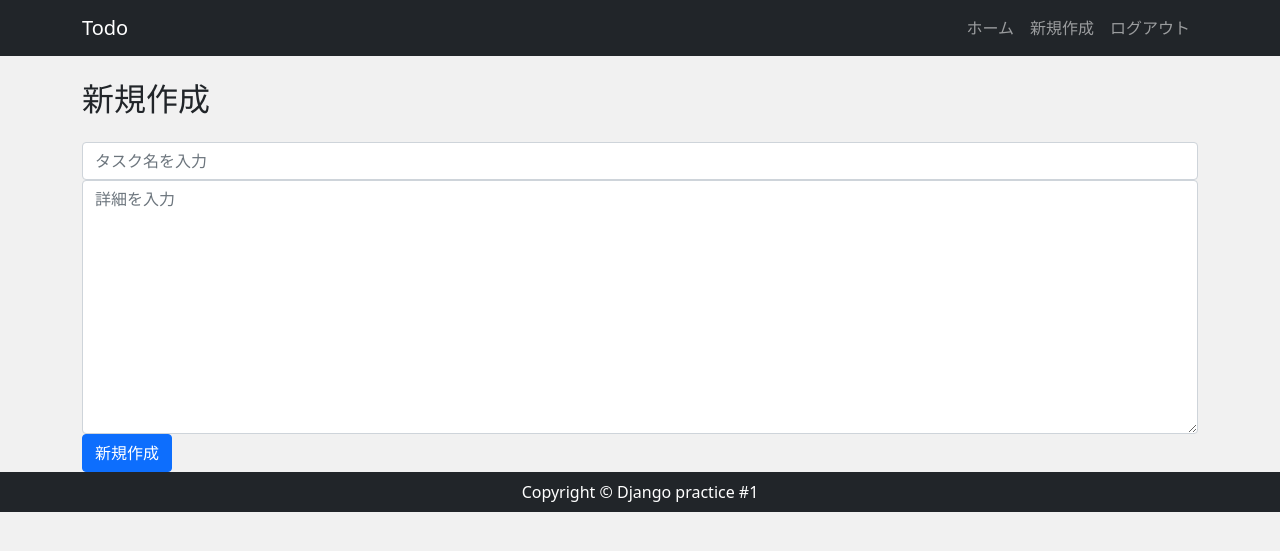
After one commit to stkch0832/django-todo, a Django app: page /ticket/new/ in a window 1280 px wide. The commit adds this page. Shown: the top 551 px of the page. Run offline with Django 3.2, Linux system fonts and the light colour scheme; the visitor is signed in with stand-in values (Sample User, id 1); some libraries are stand-ins or nearby versions.

Commit message:
Add: templates ticket_form.html

```diff
--- a/mytodo/app/templates/app/base.html
+++ b/mytodo/app/templates/app/base.html
@@ -20,7 +20,7 @@
                 </li>
                 {% if user.is_authenticated %}
                     <li class="nav-item">
-                        <a class="nav-link" href="">投稿</a>
+                        <a class="nav-link" href="{ url 'title_new' }">新規作成</a>
                     </li>
                     <li class="nav-item">
                         <a class="nav-link" href="">ログアウト</a>
--- /dev/null
+++ b/mytodo/app/templates/app/ticket_form.html
@@ -0,0 +1,21 @@
+{% extends "app/base.html" %}
+{% load widget_tweaks %}
+
+{% block content %}
+
+<div class="my-4">
+    <h2>新規作成</h2>
+</div>
+
+<form method="post">
+    {% csrf_token %}
+    <div class="formticket">
+        {% render_field form.title class="form-control" placeholder="タスク名を入力" %}
+    </div>
+    <div class="formticket">
+        {% render_field form.description class="form-control" placeholder="詳細を入力" %}
+    </div>
+    <button type="submit" class="btn btn-primary">新規作成</button>
+</form>
+
+{% endblock %}
```
